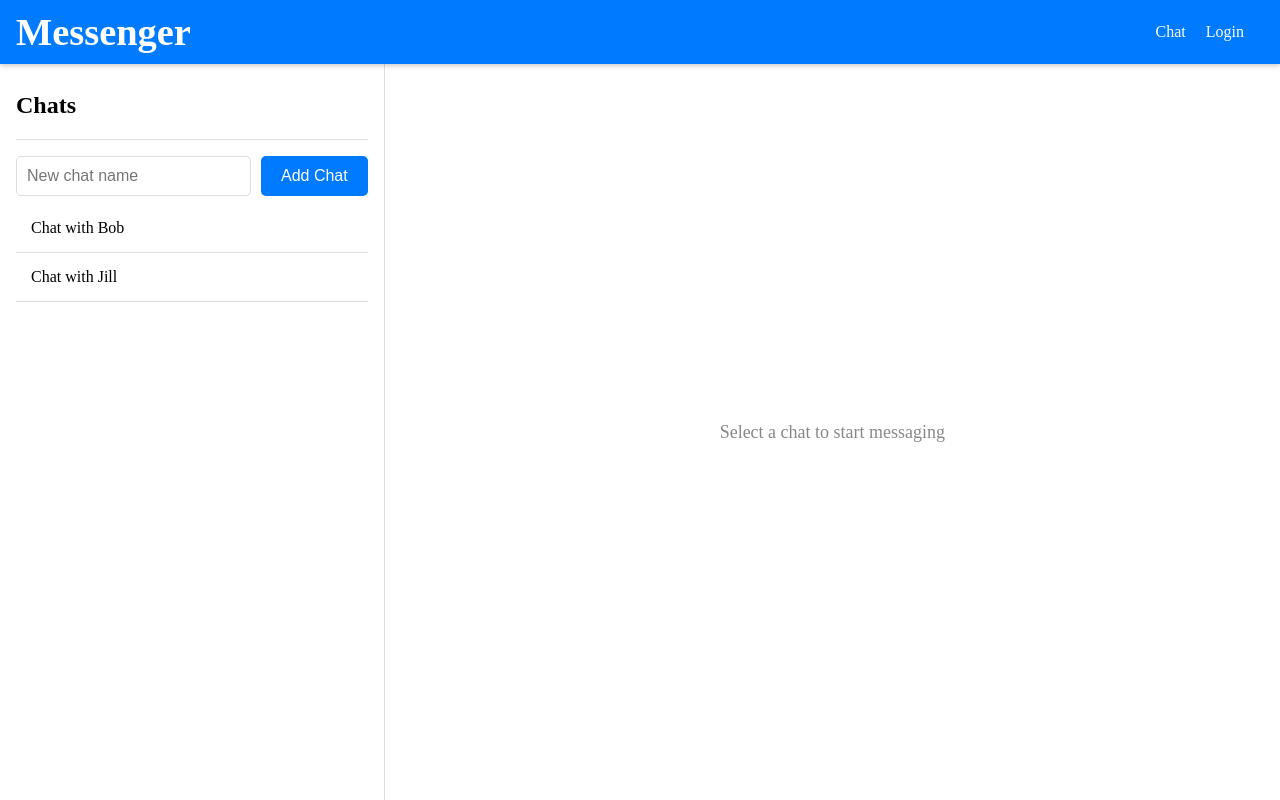
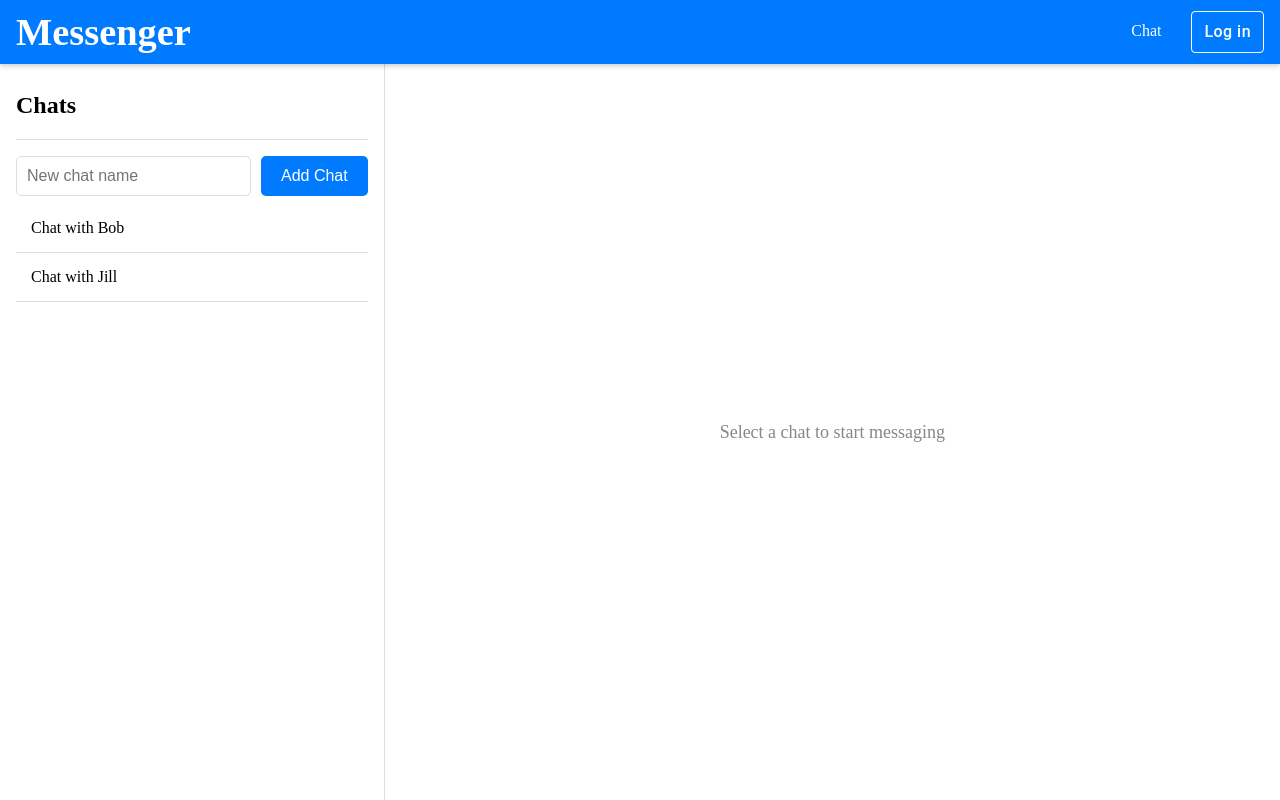
Before and after one commit to zoninnik89/messenger-ui, a React (Create React App) app: page / in a window 1280 px wide. Built offline with nearby package versions, Linux system fonts and the light colour scheme.

Commit message:
Added logout login, login and logout modals made to be rendered as an overlay

```diff
--- a/src/components/modals/LoginModal/LoginModal.js
+++ b/src/components/modals/LoginModal/LoginModal.js
@@ -8,8 +8,7 @@ import TextField from '@mui/material/TextField';
 import { useNavigate } from 'react-router-dom';
 import { useStore } from '../../../store/useStore';
 
-const AuthPopup = ({ open, from }) => {
-  const [isOpened, setOpen] = useState(open);
+const LoginModal = ({ open, onClose }) => {
   const [email, setEmail] = useState('');
   const [password, setPassword] = useState('');
   const [confirmPassword, setConfirmPassword] = useState(''); // For registration
@@ -31,11 +30,10 @@ const AuthPopup = ({ open, from }) => {
     setConfirmPassword('');
   }
 
-  // Handle closing of the popup and navigate back to home page
+  // Handle closing of the popup and cleaning all fields
   const handleClose = () => {
     clearForm();
-    setOpen(false);
-    navigate(from);
+    onClose();
   };
 
   const validateEmail = (email) => {
@@ -88,7 +86,7 @@ const AuthPopup = ({ open, from }) => {
 
             if (response.ok) {
                 if (isLogin) {
-                  userStore.saveUserData(data);
+                  userStore.saveUserData(data["auth_token"]);
                   console.log('Login successful:', data);
                   handleClose();
                 } else {
@@ -121,7 +119,7 @@ const AuthPopup = ({ open, from }) => {
 
   return (
 
-    <Dialog open={isOpened} onClose={handleClose}>
+    <Dialog open={open} onClose={handleClose}>
       <DialogTitle>{isLogin ? 'Login' : 'Register'}</DialogTitle>
       <DialogContent>
         {registrationSuccess ? (
@@ -205,4 +203,4 @@ const AuthPopup = ({ open, from }) => {
   );
 };
 
-export default AuthPopup;
+export default LoginModal;
--- /dev/null
+++ b/src/components/modals/LogoutModal/LogoutModal.js
@@ -0,0 +1,40 @@
+import React, { useEffect, useState } from 'react';
+import Button from '@mui/material/Button';
+import Dialog from '@mui/material/Dialog';
+import DialogActions from '@mui/material/DialogActions';
+import DialogContent from '@mui/material/DialogContent';
+import DialogTitle from '@mui/material/DialogTitle';
+import TextField from '@mui/material/TextField';
+import { useStore } from '../../../store/useStore';
+
+const LogoutModal = ({ open, onClose }) => {
+
+  const { userStore } = useStore();
+
+  const handleLogout = () => {
+    userStore.removeUserData();
+    onClose();
+  };
+
+  const handleCancel = () => {
+    onClose();
+  }
+
+  return (
+
+    <Dialog open={open} onClose={handleCancel}>
+      <DialogTitle>{'Logging out'}</DialogTitle>
+      <DialogContent>
+        <div style={{ color: 'black', marginBottom: '1em' }}>
+            {'Please confirm that you want to log out'}
+        </div>
+      </DialogContent>
+        <DialogActions>
+            <Button onClick={handleCancel}>Cancel</Button>
+            <Button onClick={handleLogout}>{'Log out'}</Button>
+        </DialogActions>
+    </Dialog>
+  );
+};
+
+export default LogoutModal;
--- a/src/components/top_menu/TopMenu.css
+++ b/src/components/top_menu/TopMenu.css
@@ -31,3 +31,19 @@
   .fixed-menu .menu-items a:hover {
     text-decoration: underline;
   }
+
+  .menu-items .MuiButton-root {
+    color: white; /* Text color */
+    background-color: transparent; /* Background color */
+    border: 1px solid white; /* Optional border to make it more visible */
+    text-transform: none; /* Keep text capitalization */
+    padding: 6px 12px; /* Adjust padding */
+    font-size: 1rem; /* Font size */
+    margin-left: 10px; /* Spacing between buttons */
+  }
+
+  /* Hover effect for buttons */
+  .menu-items .MuiButton-root:hover {
+    background-color: white; /* Background color on hover */
+    color: #007bff; /* Text color on hover */
+  }
--- a/src/components/top_menu/TopMenu.js
+++ b/src/components/top_menu/TopMenu.js
@@ -1,13 +1,32 @@
-import React from 'react';
+import React, { useState } from 'react';
 import './TopMenu.css';
+import Button from '@mui/material/Button';
 import { Link, useLocation, useNavigate } from 'react-router-dom';
+import { useStore } from '../../store/useStore';
+import LoginModal from '../modals/LoginModal/LoginModal';
+import LogoutModal from '../modals/LogoutModal/LogoutModal';
+import { observer } from 'mobx-react-lite';
 
-const TopMenu = () => {
-  const location = useLocation();
-  const navigate = useNavigate();
+const TopMenu = observer (() => {
+  const { userStore } = useStore();
+  const [isLoginModalOpen, setLoginModalOpen] = useState(false); // State to control LoginModal visibility
+  const [isLogoutModalOpen, setLogoutModalOpen] = useState(false); // State to control LogoutModal visibility
+  const isAuthenticatedUser = userStore.currentUser.id !== '';
 
   const handleLoginClick = () => {
-    navigate('/login', { state: { from: location.pathname } }); // Pass current location as "from"
+    setLoginModalOpen(true);
+  };
+
+  const closeLoginModal = () => {
+    setLoginModalOpen(false); // Close the login modal
+  };
+
+  const handleLogoutClick = () => {
+    setLogoutModalOpen(true);
+  };
+
+  const closeLogoutModal = () => {
+    setLogoutModalOpen(false); // Close the logout modal
   };
 
   return (
@@ -17,10 +36,16 @@ const TopMenu = () => {
       </div>
       <div className="menu-items">
         <Link to="/">Chat</Link>
-        <Link to="/login" state={{ from: location.pathname }}>Login</Link>
+        {isAuthenticatedUser ? (
+          <Button onClick={handleLogoutClick} color="primary" style={{ textTransform: 'none' }}>Log out</Button>
+        ) : (
+          <Button onClick={handleLoginClick} color="primary" style={{ textTransform: 'none' }}>Log in</Button>
+        )}
       </div>
+      <LoginModal open={isLoginModalOpen} onClose={closeLoginModal} />
+      <LogoutModal open={isLogoutModalOpen} onClose={closeLogoutModal} />
     </div>
   );
-};
+});
 
 export default TopMenu;
--- a/src/store/userStore.js
+++ b/src/store/userStore.js
@@ -24,6 +24,12 @@ class UserStore {
     }
   }
 
+  removeUserData() {
+    this.currentUser['token'] = ''
+    this.currentUser['id'] = ''
+    this.currentUser['login'] = ''
+  }
+
 }
 
 const parseToken = (token) => {
```
